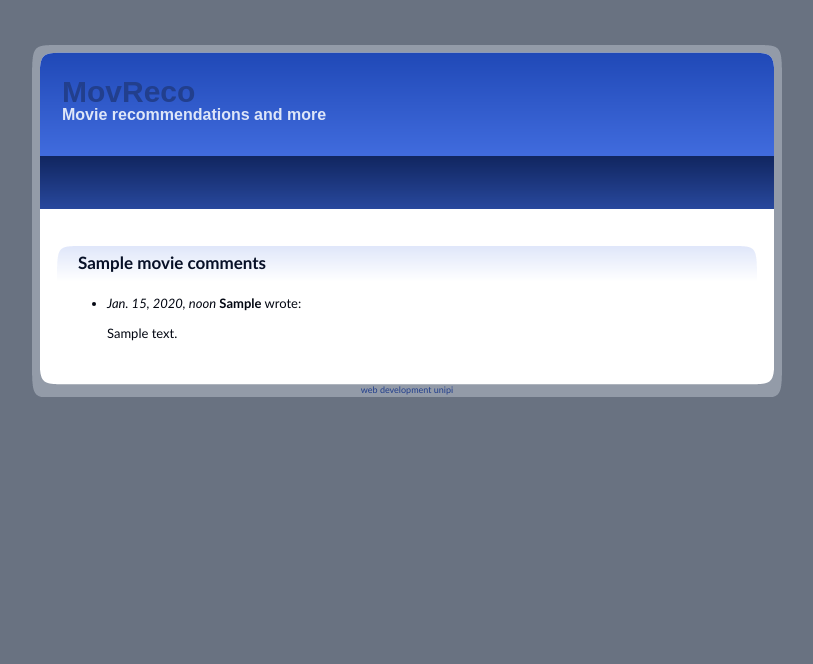
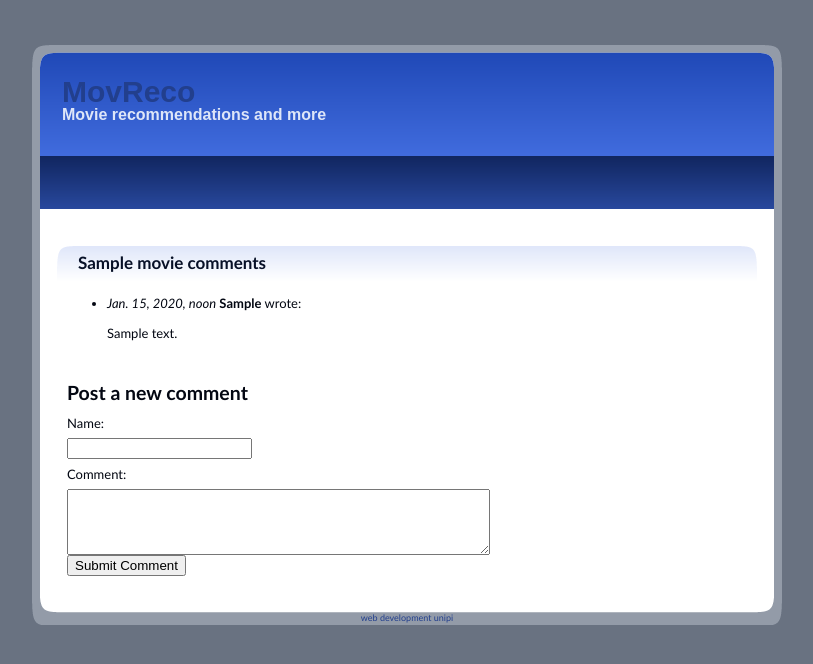
Before and after one commit to kiriakosv/movie-recommendator, a Django app: page /movielists/1/comments/ in a window 1280 px wide. Shown: the top 664 px of the page, without its empty margins (233-1046 px from the left). Run offline with Django 3.2, Linux system fonts and the light colour scheme; tables that the repository leaves empty hold one stand-in row (values such as "Sample post").

Commit message:
Enable visitor comments

```diff
--- a/moviesite/mainp/static/mainp/style.css
+++ b/moviesite/mainp/static/mainp/style.css
@@ -1,4 +1,3 @@
-/* A Free Design by Bryant Smith (bryantsmith.com) */
 
 html, body {
 text-align: center;
--- a/moviesite/movielists/templates/movielists/movie_comments.html
+++ b/moviesite/movielists/templates/movielists/movie_comments.html
@@ -14,6 +14,20 @@
     {% else %}
     <p>There are no comments posted.</p>
     {% endif %}
+    <div id='new_comment'>
+        <br>
+        <h2>Post a new comment</h2>
+<form action="{% url 'movielists:make_a_comment' movie.id %}" method="post">
+    {% csrf_token %}
+    Name:<br>
+    <input type="text" name="user_name">
+    <br>
+    Comment:<br>
+    <textarea name="comment_body"rows="4" cols="50" maxlength="200"></textarea>
+    <br>
+    <input type="submit" value="Submit Comment">
+</form>
+</div>
 </div>
 </div>
 {% endblock %}
--- a/moviesite/movielists/urls.py
+++ b/moviesite/movielists/urls.py
@@ -11,4 +11,6 @@ urlpatterns = [
             name='movie_details'),
         url(r'^(?P<movie_id>[0-9]+)/comments/$', views.movie_comments,
             name='movie_comments'),
+        url(r'^(?P<movie_id>[0-9]+)/submit_comment/$', views.make_a_comment,
+            name='make_a_comment'),
 ]
--- a/moviesite/movielists/views.py
+++ b/moviesite/movielists/views.py
@@ -1,4 +1,7 @@
 from django.shortcuts import render, get_object_or_404
+import datetime
+from django.http import HttpResponseRedirect, HttpResponse
+from django.core.urlresolvers import reverse
 
 from .models import Movie
 
@@ -17,6 +20,20 @@ def movie_details(request, movie_id):
 
 def movie_comments(request, movie_id):
     movie = get_object_or_404(Movie, pk=movie_id)
-    comments = movie.comment_set.all()
+    comments = movie.comment_set.all().order_by('-comment_pub_date')
     context = {'movie': movie, 'comments': comments}
     return render(request, 'movielists/movie_comments.html', context)
+
+def make_a_comment(request, movie_id):
+    movie = get_object_or_404(Movie, pk=movie_id)
+    if request.POST['user_name'] == "" or request.POST['comment_body'] == "":
+        return render(request, 'movielists/movie_comments.html',
+                {'movie':movie, 'error_message': "One or both fields empty.",
+                    })
+    else:
+        new_comment = movie.comment_set.create(person=request.POST['user_name'],
+               comment_text=request.POST['comment_body'],
+               comment_pub_date = datetime.datetime.now())
+        new_comment.save()
+        return HttpResponseRedirect(reverse('movielists:movie_comments',
+            args=(movie.id,)))
--- a/moviesite/polls/templates/polls/detail.html
+++ b/moviesite/polls/templates/polls/detail.html
@@ -14,6 +14,7 @@
     <label for="choice{{ forloop.counter }}">{{ choice.choice_text }}</label><br />
 {% endfor %}
 <input type="submit" value="Vote" />
+<a href="{% url 'polls:results' question.id %}">View Results</a>
 </form>
         </div>
         <div id="go_back">
--- a/moviesite/polls/templates/polls/results.html
+++ b/moviesite/polls/templates/polls/results.html
@@ -11,7 +11,7 @@
 {% endfor %}
 </ul>
 
-<a href="{% url 'polls:detail' question.id %}">Vote again?</a>
+<a href="{% url 'polls:detail' question.id %}">Back to choices</a>
 </div>
 </div>
 {% endblock %}
```
